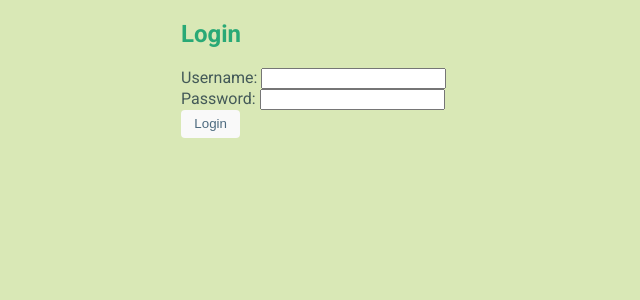
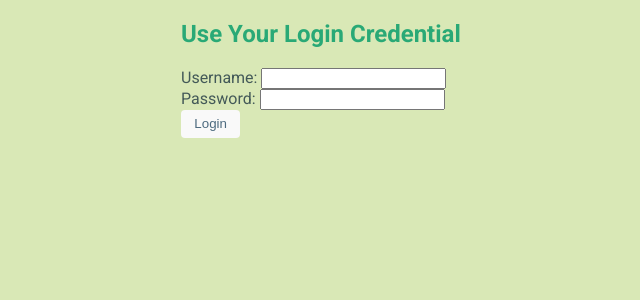
Before and after one commit to plabon013/Hr-App, a React (Vite) app: page / in a window 1280 px wide. Shown: the top 300 px of the page, without its empty margins (309-949 px from the left). Built offline with nearby package versions, Linux system fonts and the light colour scheme.

Commit message:
Working on login page

```diff
--- a/src/pages/Login/Login.jsx
+++ b/src/pages/Login/Login.jsx
@@ -20,7 +20,7 @@ const Login = ({ loginHandler }) => {
   return (
     <div>
       <form onSubmit={handleLogin}>
-        <h2>Login</h2>
+        <h2>Use Your Login Credential</h2>
         <label>
           Username:{" "}
           <input
```
